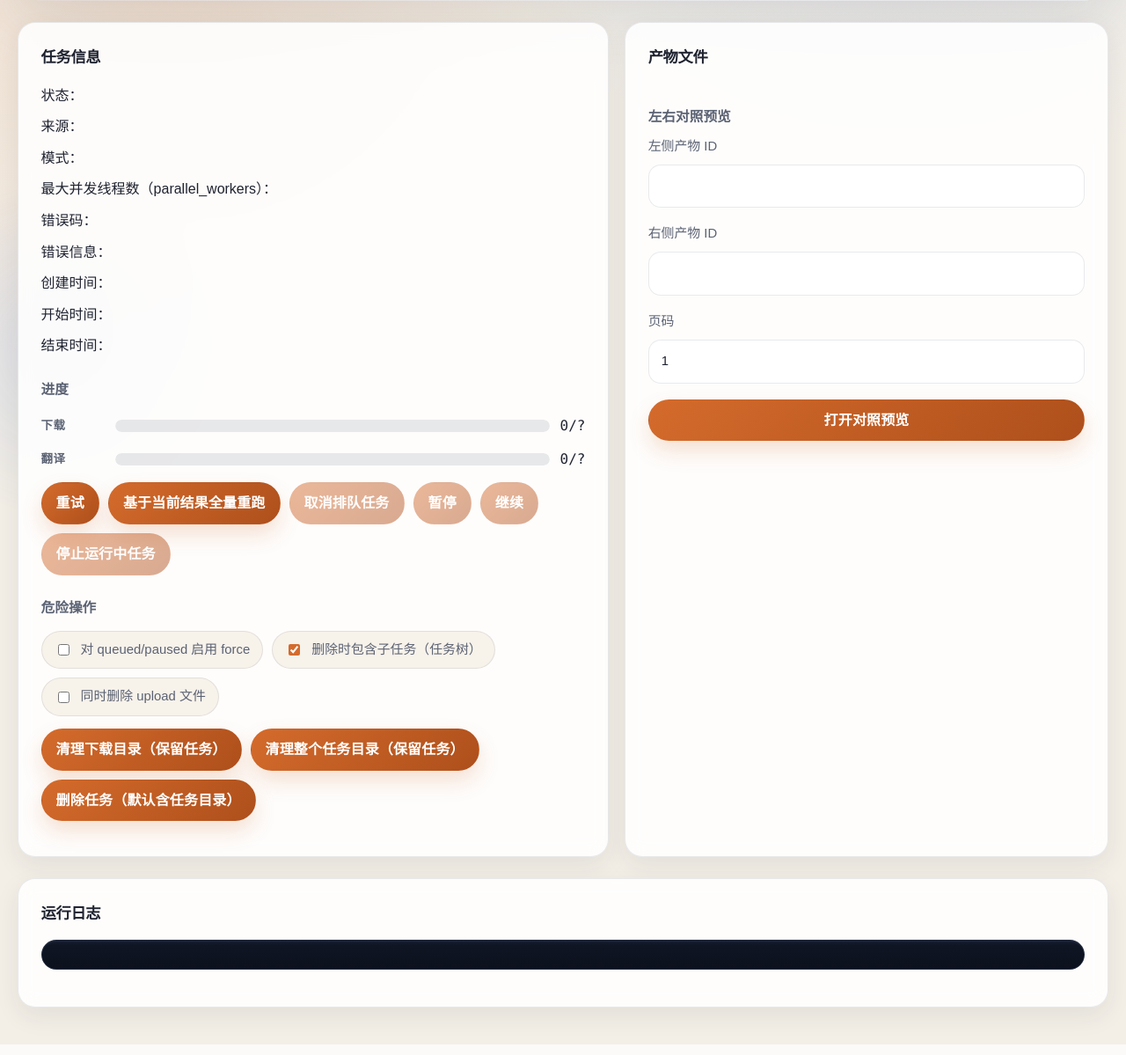
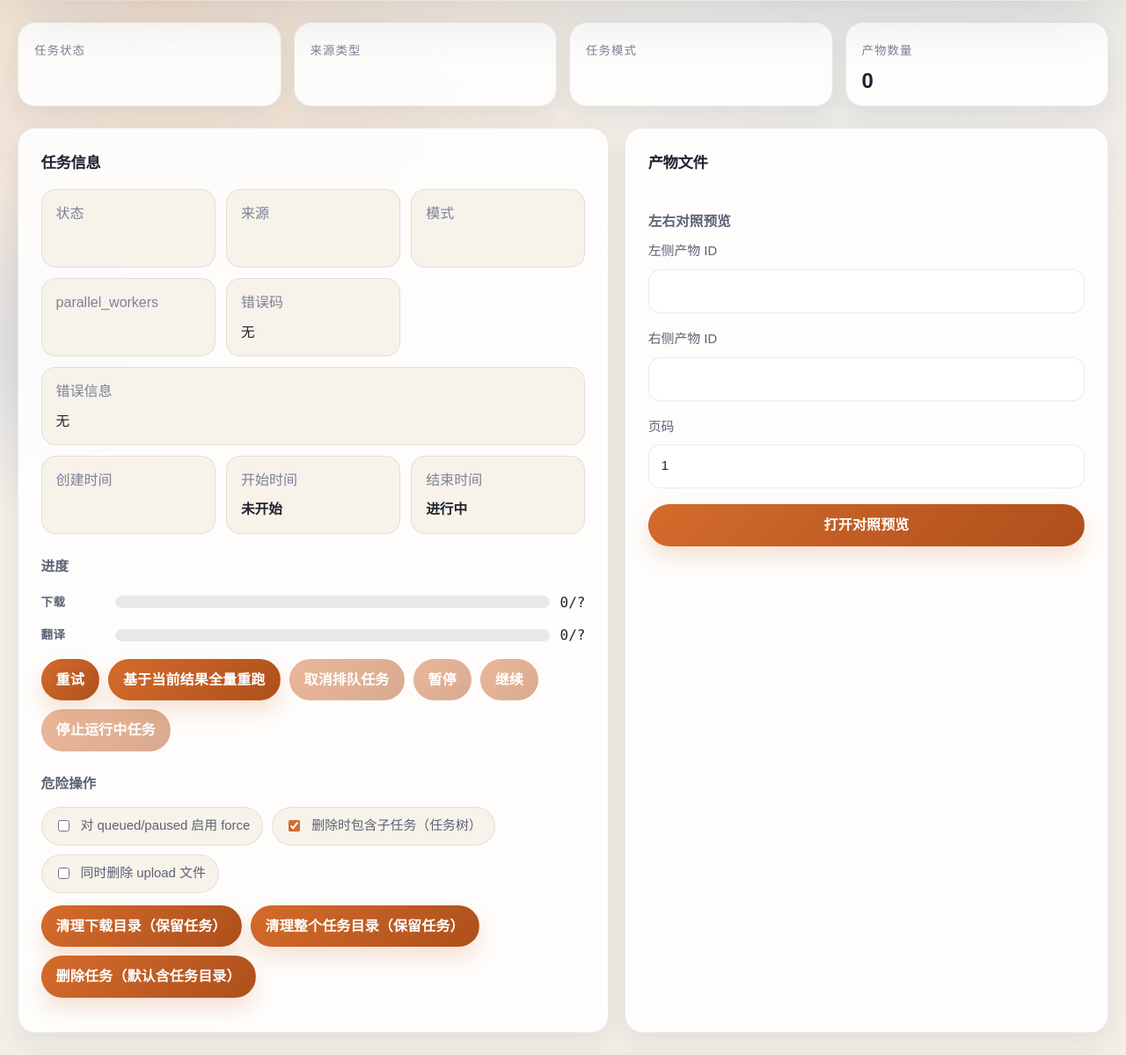
Before and after one commit to HakuchumuHYX/novel-downloader-translator-webui, a FastAPI app: template webui/app/templates/task_detail.html in a window 1280 px wide. Shown: the part 320-1519 px from the top of the page at 88% size. Run offline with FastAPI, Linux system fonts and the light colour scheme; the template is opened without the code that fills it, so the values that code supplies are empty.

Commit message:
frontend optimized

```diff
--- a/webui/app/static/style.css
+++ b/webui/app/static/style.css
@@ -363,6 +363,40 @@ h1 {
   grid-template-columns: repeat(2, minmax(0, 1fr));
 }
 
+.section-stack {
+  gap: var(--space-5);
+}
+
+.field-grid {
+  display: grid;
+  grid-template-columns: repeat(auto-fit, minmax(220px, 1fr));
+  gap: 14px;
+}
+
+.info-grid {
+  display: grid;
+  grid-template-columns: repeat(auto-fit, minmax(180px, 1fr));
+  gap: 12px;
+}
+
+.info-card {
+  display: grid;
+  gap: 8px;
+  padding: 14px 16px;
+  border: 1px solid var(--border);
+  border-radius: 16px;
+  background: var(--panel-muted);
+}
+
+.info-card strong,
+.info-card code {
+  font-size: 0.98rem;
+}
+
+.info-card-wide {
+  grid-column: 1 / -1;
+}
+
 form {
   display: grid;
   gap: var(--space-4);
--- a/webui/app/templates/task_detail.html
+++ b/webui/app/templates/task_detail.html
@@ -12,12 +12,10 @@
   </div>
 </section>
 
-<div class="grid">
-  <section class="panel">
-    <h2>任务信息</h2>
-    <p>
-      状态：
-      <span id="status" class="status status-{{ task.status }}">
+<section class="kpi-grid">
+  <article class="kpi-card">
+    <span>任务状态</span>
+    <strong id="status-kpi">
       {% if task.status == 'queued' %}排队中
       {% elif task.status == 'running' %}运行中
       {% elif task.status == 'succeeded' %}成功
@@ -26,16 +24,72 @@
       {% elif task.status == 'paused' %}已暂停
       {% else %}{{ task.status }}
       {% endif %}
-      </span>
-    </p>
-    <p>来源：<span id="source_type"></span></p>
-    <p>模式：<span id="mode"></span></p>
-    <p>最大并发线程数（parallel_workers）：<span id="parallel_workers">{{ task.parallel_workers }}</span></p>
-    <p>错误码：<code id="error_code">{{ task.error_code }}</code></p>
-    <p>错误信息：<code id="error">{{ task.error_message }}</code></p>
-    <p>创建时间：{{ task.created_at }}</p>
-    <p>开始时间：{{ task.started_at }}</p>
-    <p>结束时间：{{ task.finished_at }}</p>
+    </strong>
+  </article>
+  <article class="kpi-card">
+    <span>来源类型</span>
+    <strong id="source-kpi">{{ task.source_type }}</strong>
+  </article>
+  <article class="kpi-card">
+    <span>任务模式</span>
+    <strong id="mode-kpi">{{ task.mode }}</strong>
+  </article>
+  <article class="kpi-card">
+    <span>产物数量</span>
+    <strong id="artifact-count">{{ artifacts|length }}</strong>
+  </article>
+</section>
+
+<div class="grid">
+  <section class="panel">
+    <h2>任务信息</h2>
+    <div class="info-grid">
+      <div class="info-card">
+        <span class="muted">状态</span>
+        <div><span id="status" class="status status-{{ task.status }}">
+          {% if task.status == 'queued' %}排队中
+          {% elif task.status == 'running' %}运行中
+          {% elif task.status == 'succeeded' %}成功
+          {% elif task.status == 'failed' %}失败
+          {% elif task.status == 'canceled' %}已取消
+          {% elif task.status == 'paused' %}已暂停
+          {% else %}{{ task.status }}
+          {% endif %}
+        </span></div>
+      </div>
+      <div class="info-card">
+        <span class="muted">来源</span>
+        <strong id="source_type"></strong>
+      </div>
+      <div class="info-card">
+        <span class="muted">模式</span>
+        <strong id="mode"></strong>
+      </div>
+      <div class="info-card">
+        <span class="muted">parallel_workers</span>
+        <strong id="parallel_workers">{{ task.parallel_workers }}</strong>
+      </div>
+      <div class="info-card">
+        <span class="muted">错误码</span>
+        <code id="error_code">{{ task.error_code or '无' }}</code>
+      </div>
+      <div class="info-card info-card-wide">
+        <span class="muted">错误信息</span>
+        <code id="error">{{ task.error_message or '无' }}</code>
+      </div>
+      <div class="info-card">
+        <span class="muted">创建时间</span>
+        <strong>{{ task.created_at }}</strong>
+      </div>
+      <div class="info-card">
+        <span class="muted">开始时间</span>
+        <strong>{{ task.started_at or '未开始' }}</strong>
+      </div>
+      <div class="info-card">
+        <span class="muted">结束时间</span>
+        <strong>{{ task.finished_at or '进行中' }}</strong>
+      </div>
+    </div>
 
     <h3>进度</h3>
     <div class="progress-block">
@@ -78,11 +132,18 @@
     <ul id="artifact-list">
       {% for a in artifacts %}
       <li>
-        [{% if a.kind == 'source' %}原文{% elif a.kind == 'translated' %}译文{% elif a.kind == 'manifest' %}清单{% elif a.kind
-        == 'log' %}日志{% elif a.kind == 'other' %}其他{% else %}{{ a.kind }}{% endif %}] {{ a.file_name }}
-        ({{ a.file_size }} 字节, {{ a.modified_at or a.created_at }})
+        <div>
+          <strong>
+            {% if a.kind == 'source' %}原文{% elif a.kind == 'translated' %}译文{% elif a.kind == 'manifest' %}清单{% elif a.kind
+            == 'log' %}日志{% elif a.kind == 'other' %}其他{% else %}{{ a.kind }}{% endif %}
+          </strong>
+          {{ a.file_name }}
+        </div>
+        <div class="artifact-meta">{{ a.file_size }} 字节, {{ a.modified_at or a.created_at }}</div>
+        <div class="actions">
           <a href="/api/tasks/{{ task.id }}/download?artifact_id={{ a.id }}">下载</a>
           <a href="/api/tasks/{{ task.id }}/preview?artifact_id={{ a.id }}">预览</a>
+        </div>
       </li>
       {% endfor %}
     </ul>
@@ -319,6 +380,10 @@
     document.getElementById('parallel_workers').textContent = task.parallel_workers || '';
     document.getElementById('error').textContent = task.error_message || '';
     document.getElementById('error_code').textContent = task.error_code || '';
+    document.getElementById('status-kpi').textContent = statusText(task.status);
+    document.getElementById('source-kpi').textContent = sourceText(task.source_type);
+    document.getElementById('mode-kpi').textContent = modeText(task.mode);
+    document.getElementById('artifact-count').textContent = String((task.artifacts || []).length);
 
     setProgress('download-progress', 'download-progress-text', task.download_current, task.download_total);
     setProgress('translate-progress', 'translate-progress-text', task.translate_current, task.translate_total);
@@ -330,8 +395,19 @@
     for (const a of task.artifacts) {
       const when = a.modified_at || a.created_at || '';
       const li = document.createElement('li');
-      li.appendChild(document.createTextNode(`[${artifactKindText(a.kind)}] ${a.file_name} (${a.file_size || 0} 字节, ${when}) `));
-      li.appendChild(buildArtifactLinks(taskId, a));
+      const title = document.createElement('div');
+      title.innerHTML = `<strong>${artifactKindText(a.kind)}</strong> ${a.file_name}`;
+      li.appendChild(title);
+
+      const meta = document.createElement('div');
+      meta.className = 'artifact-meta';
+      meta.textContent = `${a.file_size || 0} 字节, ${when}`;
+      li.appendChild(meta);
+
+      const links = document.createElement('div');
+      links.className = 'actions';
+      links.appendChild(buildArtifactLinks(taskId, a));
+      li.appendChild(links);
       list.appendChild(li);
     }
 
```
Also changed, not shown: other parts of webui/app/static/style.css (+33 -0 lines), webui/app/services/system_service.py (+21 -3 lines), webui/app/templates/settings.html (+23 -3 lines), webui/app/templates/system.html (+18 -2 lines). Lines whose indentation alone changed are shown as unchanged.
